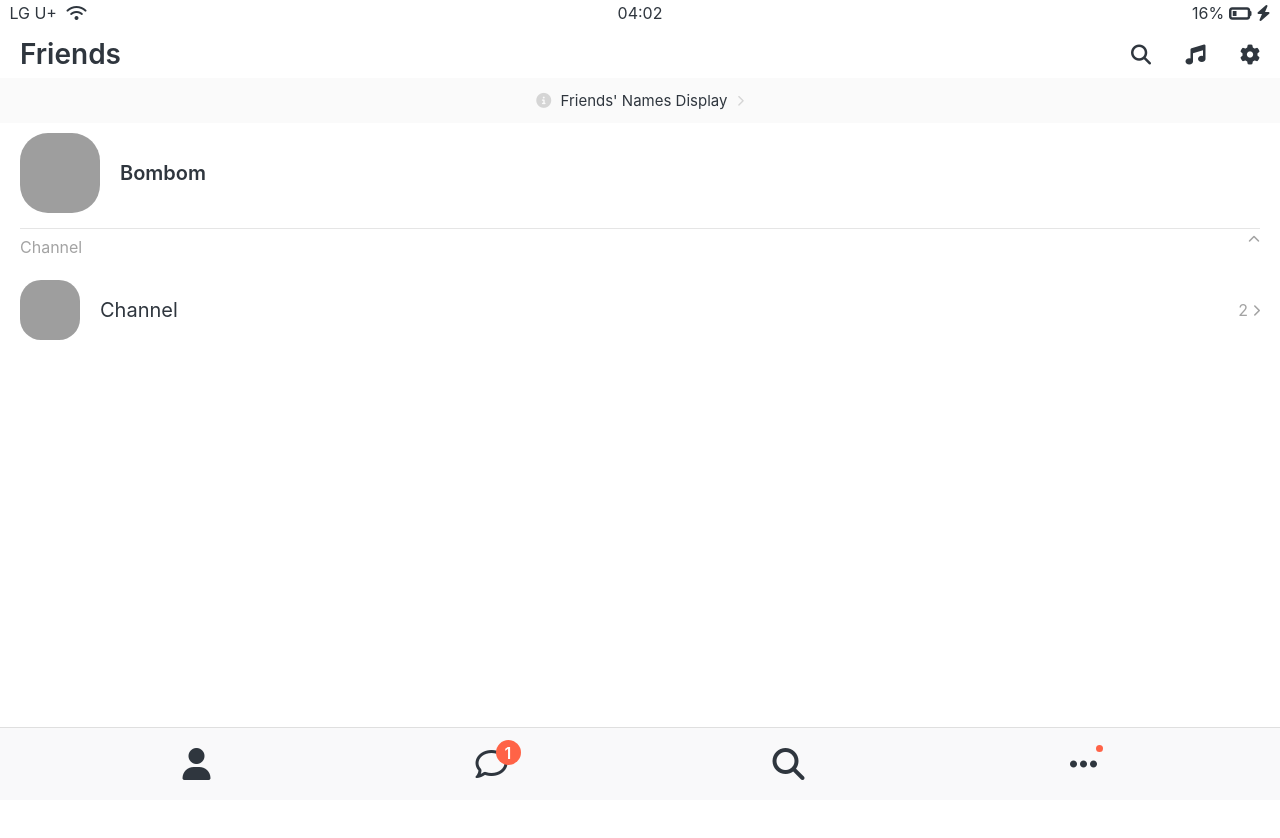
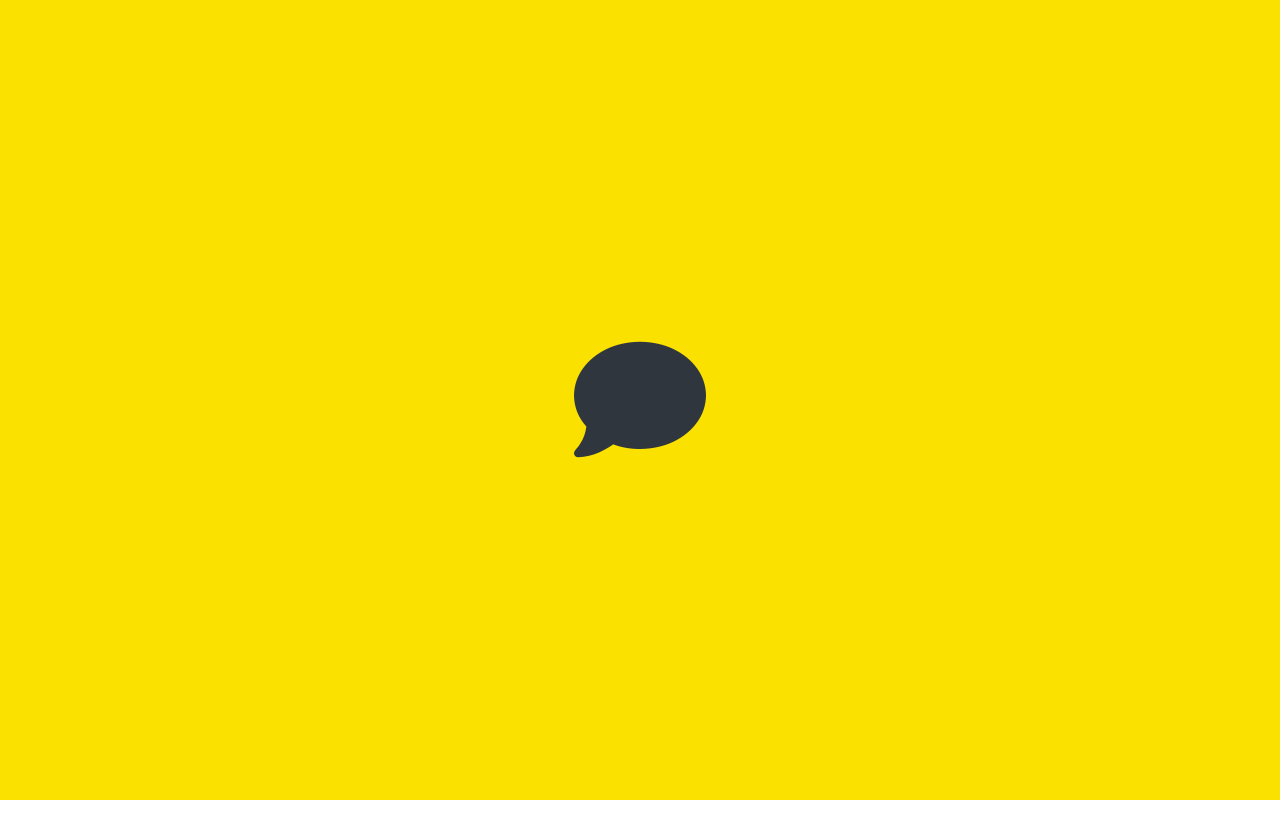
Before and after one commit to aosldk09/kokoa-clone-2020, a plain HTML site: page friends.html in a window 1280 px wide. Shown: the top 838 px of the page. Drawn offline with Linux system fonts and the light colour scheme; grey boxes are pictures that could not be loaded.

Commit message:
Splash Screen part One

```diff
--- a/css/screens/friends.css
+++ b/css/screens/friends.css
@@ -29,3 +29,15 @@
   justify-content: space-between;
   color: #a3a3a3;
 }
+
+#splash-screen {
+  background-color: var(--yellow);
+  position: absolute;
+  height: 100vh;
+  width: 100vw;
+  top: 0;
+  display: flex;
+  justify-content: center;
+  align-items: center;
+  font-size: 132px;
+}
--- a/friends.html
+++ b/friends.html
@@ -108,6 +108,10 @@
       </ul>
     </nav>
 
+    <div id="splash-screen">
+      <i class="fas fa-comment"></i>
+    </div>
+
     <script
       src="https://kit.fontawesome.com/6478f529f2.js"
       crossorigin="anonymous"
```
